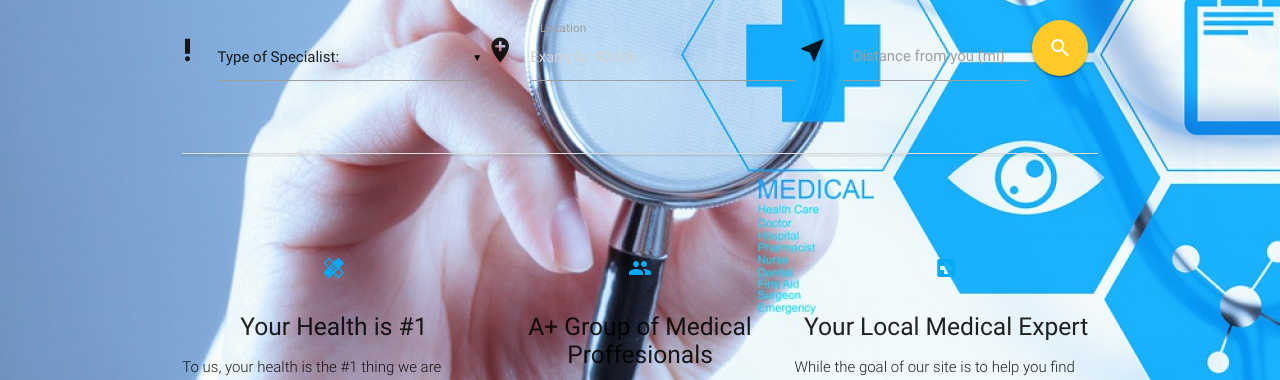
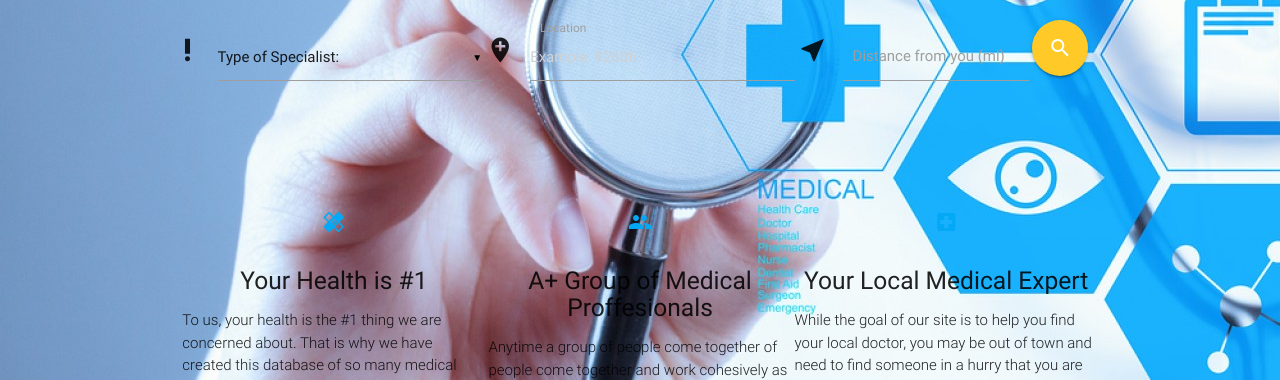
Before and after one commit to jacobv2410/AwesomeDoctor, a plain HTML site: page index.html in a window 1280 px wide. Shown: the part 345-725 px from the top of the page. Drawn offline with nearby package versions, Linux system fonts and the light colour scheme; some packages are replaced by stand-ins of ours.

Commit message:
dropdown and some styling

```diff
--- a/assets/css/main.css
+++ b/assets/css/main.css
@@ -1,3 +1,7 @@
+/*/
+This one is used for index1.html
+*/
+
 #map {
     height: 400px;
     width: 100%;
--- a/assets/css/main1.css
+++ b/assets/css/main1.css
@@ -44,3 +44,13 @@ body {
 #navlist .list {
     display: inline;
 }
+
+body {
+    display: flex;
+    min-height: 100vh;
+    flex-direction: column;
+}
+
+main {
+    flex: 1 0 auto;
+}
--- a/assets/js/app.js
+++ b/assets/js/app.js
@@ -120,6 +120,9 @@ $(document).ready(function() {
             console.log("lat: " + coordinatesValue[0]);
             console.log("long: " + coordinatesValue[1]);
 
+            //var row = "<div class='row'><div class='col s12'><ul class='collapsible' id='doctorData' data-collapsible='accordian'></ul></div></div>"
+
+            // $(".container").prepend(row);
 
             for (var i = 0; i < doctorArray.length; i++) {
                 var firstName = doctorArray[i].profile.first_name
--- a/index.html
+++ b/index.html
@@ -97,22 +97,15 @@
                         </a>
                     </div>
                 </div>
-            </form>
-            <br>
-            <br>
+            </div>
 
         </div>
-    </div>
 
 
-    <!-- Results -->
-    <div class="container">
-        <div class="row">
-            <div class="col s12">
-                <ul class="collapsible" id="doctorData" data-collapsible="accordian"></ul>
-            </div>
-        </div>
-    </div>
+
+    </main>
+
+
 
     <div class="container">
         <div class="section">
@@ -233,6 +226,7 @@
         </div>
     </footer>
 
+
     <!--  Scripts-->
     <script src="https://code.jquery.com/jquery-3.3.1.js" integrity="sha256-2Kok7MbOyxpgUVvAk/HJ2jigOSYS2auK4Pfzbm7uH60=" crossorigin="anonymous"></script>
     <!-- Materialize JavaScript -->
```
Also changed, not shown: assets/js/app1.js (+0 -71 lines).
